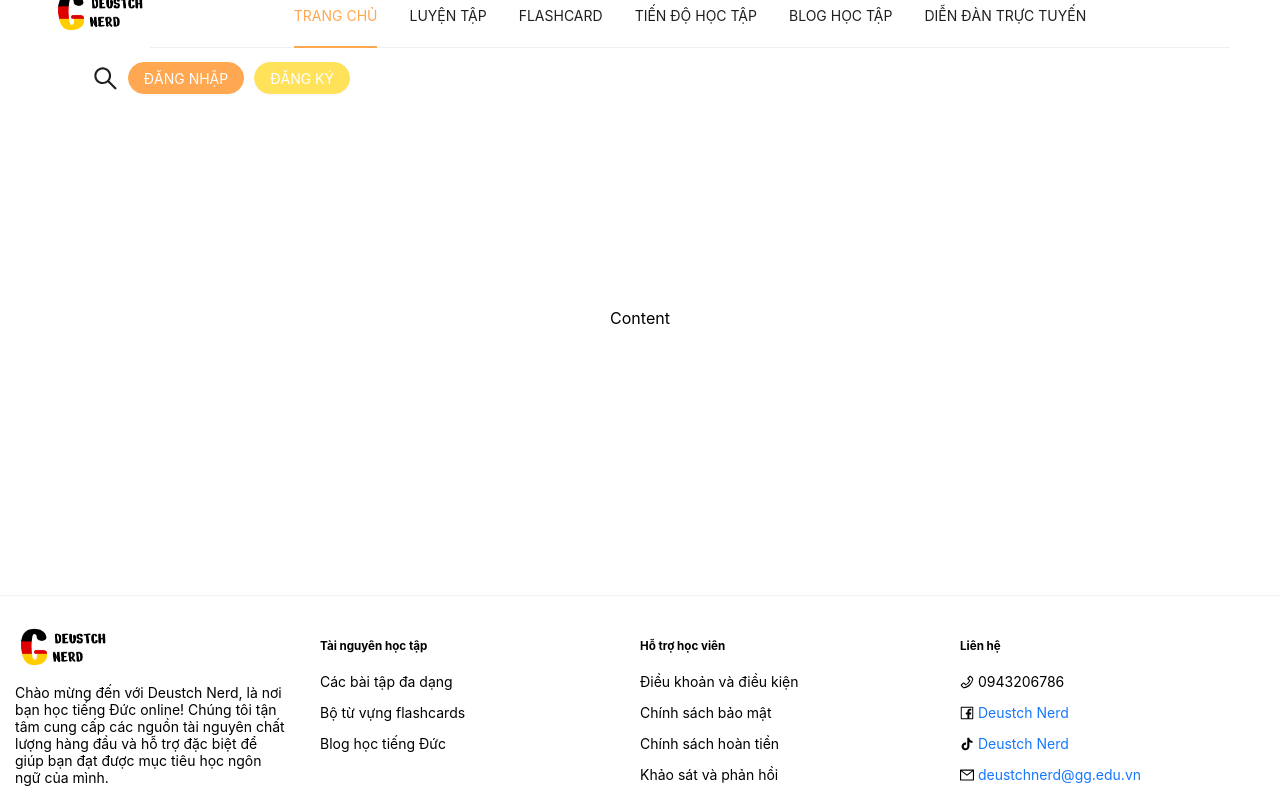
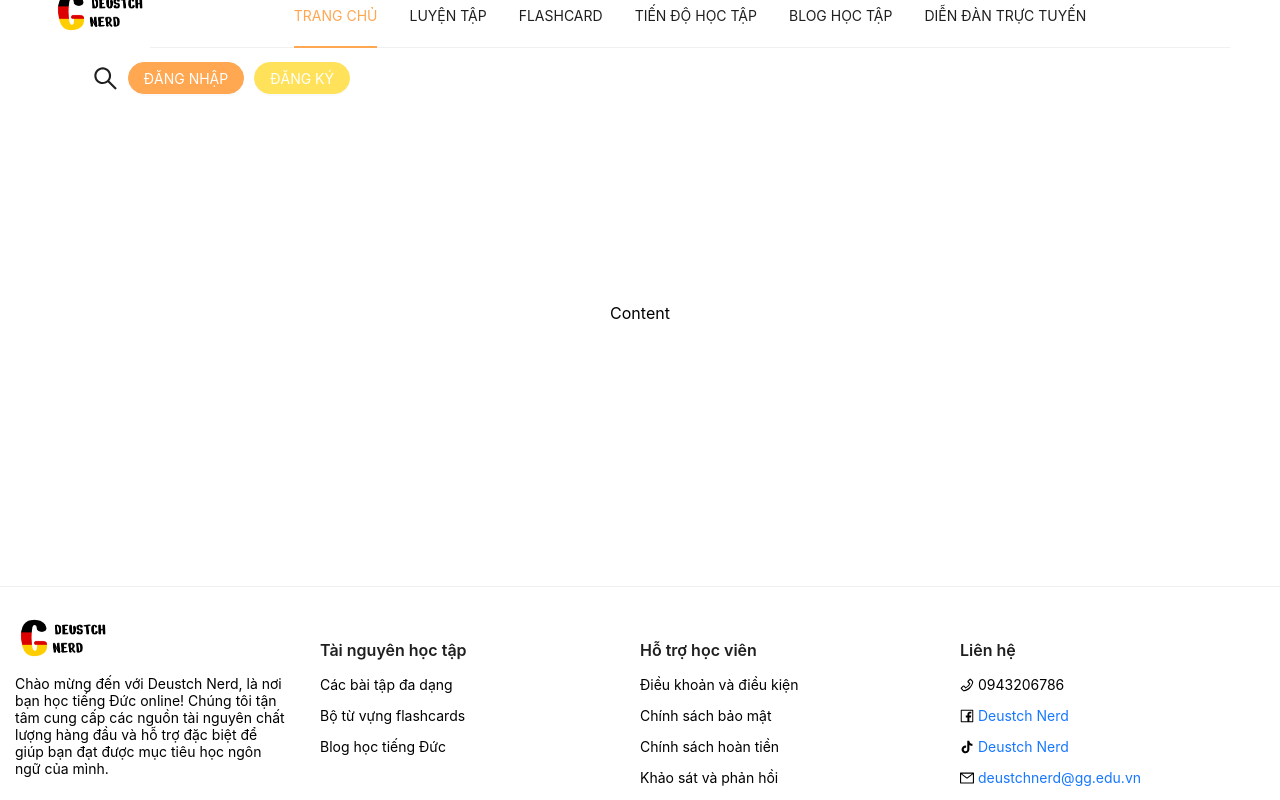
Before and after one commit to phwnganh/nerdify-fe, a React (Create React App) app in the folder frontend/: page / in a window 1280 px wide. Built offline with nearby package versions, Linux system fonts and the light colour scheme.

Commit message:
fix footer and header layout

```diff
--- a/frontend/src/components/Footer/index.js
+++ b/frontend/src/components/Footer/index.js
@@ -7,6 +7,7 @@ import {
   PhoneOutlined,
   TikTokOutlined,
 } from "@ant-design/icons";
+import { TitleCustom } from "../Typography";
 export default function Footer() {
   return (
     <Row gutter={[32, 32]} style={{ maxWidth: "100%" }}>
@@ -30,20 +31,20 @@ export default function Footer() {
         </Row>
       </Col>
       <Col span={6}>
-        <h5>Tài nguyên học tập</h5>
+        <TitleCustom level={5}>Tài nguyên học tập</TitleCustom>
         <p>Các bài tập đa dạng</p>
         <p>Bộ từ vựng flashcards</p>
         <p>Blog học tiếng Đức</p>
       </Col>
       <Col span={6}>
-        <h5>Hỗ trợ học viên</h5>
+        <TitleCustom level={5}>Hỗ trợ học viên</TitleCustom>
         <p>Điều khoản và điều kiện</p>
         <p>Chính sách bảo mật</p>
         <p>Chính sách hoàn tiền</p>
         <p>Khảo sát và phản hồi</p>
       </Col>
       <Col span={6}>
-        <h5>Liên hệ</h5>
+        <TitleCustom level={5}>Liên hệ</TitleCustom>
         <p>
           <PhoneOutlined /> 0943206786
         </p>
```
Also changed, not shown: frontend/src/components/Header/index.js (+9 -2 lines).
